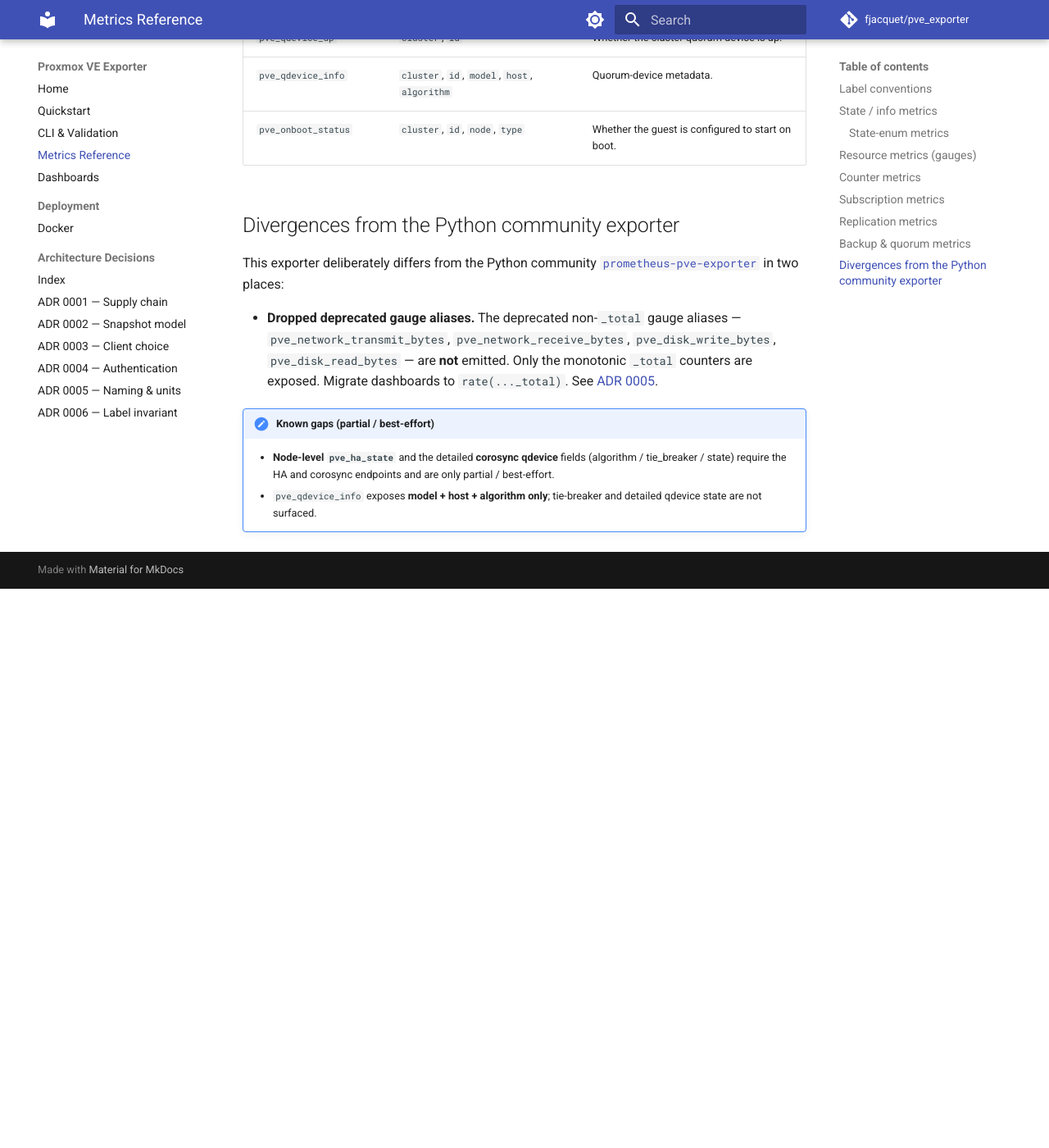
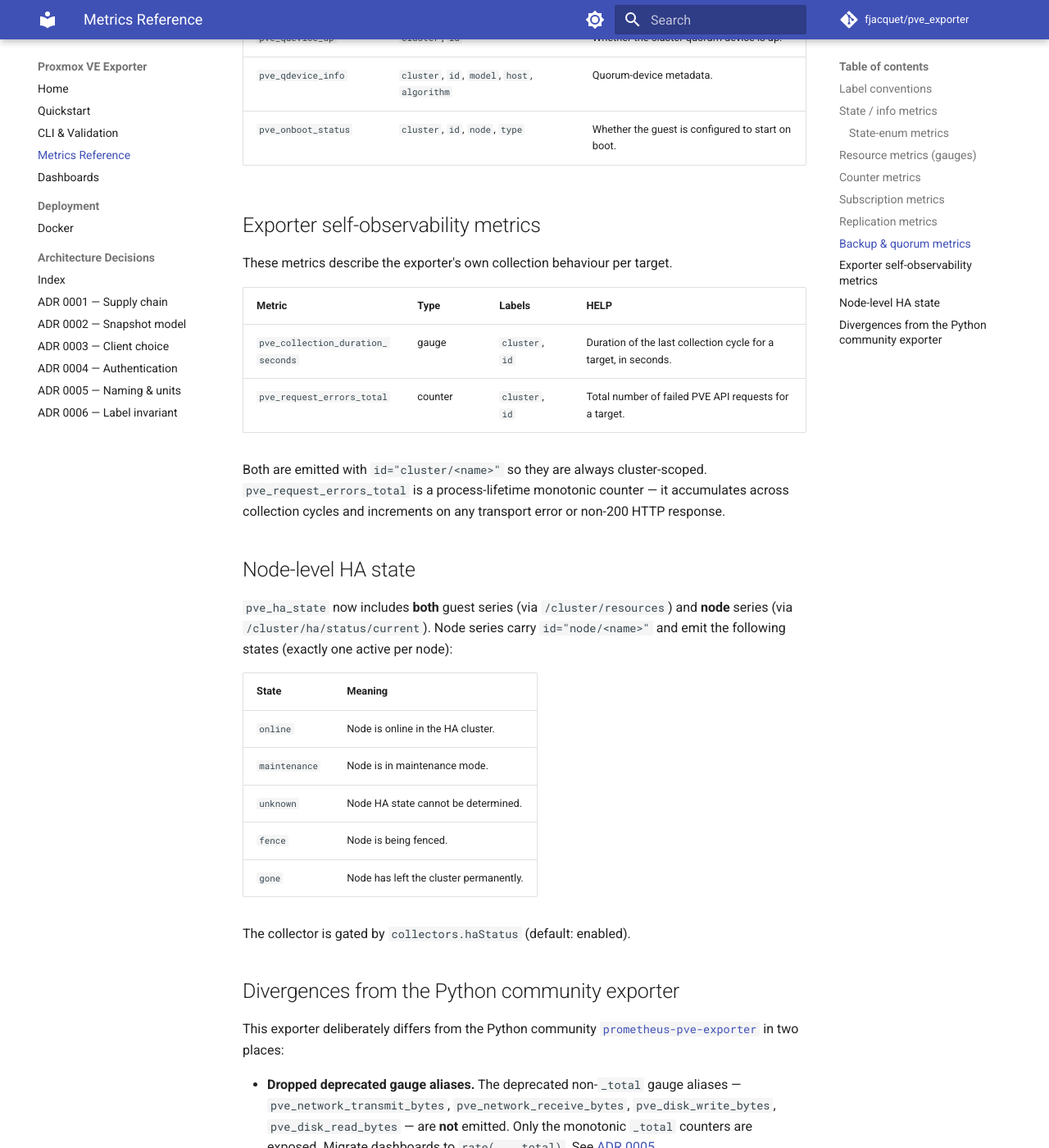
Before and after one commit to fjacquet/pve_exporter, an MkDocs documentation site: the page built from docs/metrics.md, in a window 1280 px wide and 1400 px high, scrolled down 4108 px. Shown: the whole window at 82% size. Built offline with MkDocs 1.6.1 and Material for MkDocs 9.7.7, drawn with Linux system fonts in a browser that asks for light colours; comment, search, counter and statistics services are not loaded; before the commit the page ends 4826 px from its top, so only the background shows below that; some of the changed text lies outside the part shown.

Commit message:
docs: document new metrics and Feature-3 qdevice-state gap (ADR-0007)
- docs/metrics.md: add self-observability metrics table, node HA state table,
  and update Known gaps note to reference ADR-0007.
- docs/adr/0007-qdevice-state-gap.md: records investigation of every REST
  endpoint; concludes tie_breaker/state are corosync-only and cannot be
  surfaced without fabrication; reserves label keys for future PVE API support.

Co-Authored-By: Claude Opus 4.8 (1M context) <noreply@anthropic.com>
Claude-Session: https://claude.ai/code/session_01B55C36nj9HKNSuz4T4FhZp

```diff
--- /dev/null
+++ b/docs/adr/0007-qdevice-state-gap.md
@@ -0,0 +1,47 @@
+# ADR-0007 — QDevice tie-breaker / state fields: not available via stable REST API
+
+**Status:** Accepted
+**Date:** 2026-06-21
+
+## Context
+
+The Python community `prometheus-pve-exporter` exposes two additional fields on
+`pve_qdevice_info`:
+
+- `tie_breaker` — whether the qdevice acts as a tie-breaker vote.
+- `state` — the current qdevice connection state (e.g. `connected`, `disconnected`).
+
+These values come from **corosync quorum status** (`corosync-quorumtool -s`), not
+from the PVE REST API. The investigation checked every candidate REST endpoint:
+
+| Endpoint | Contains qdevice state? |
+| -------- | ----------------------- |
+| `GET /cluster/config/qdevice` | Model, network (host, algorithm) only — no state, no tie-breaker. |
+| `GET /cluster/ha/status/current` | HA quorum/LRM/node/service status — no qdevice connection state. |
+| `GET /cluster/status` | Node/cluster membership — no qdevice state. |
+| `GET /nodes/{node}/status` | Per-node system status — no qdevice fields. |
+
+There is no stable, documented PVE REST endpoint that surfaces qdevice `state` or
+`tie_breaker`. The data lives in the corosync layer, accessible only via the
+`corosync-quorumtool` CLI or the corosync D-Bus/IPC interface — neither of which is
+reachable from the PVE REST API.
+
+## Decision
+
+Do **not** add `tie_breaker` or `state` labels to `pve_qdevice_info`.
+
+The project's absent-not-zero invariant (ADR-0006) prohibits emitting fabricated or
+placeholder values. Adding empty-string labels would bloat the label-key set and
+mislead dashboards that pivot on these fields.
+
+If a future PVE release exposes corosync qdevice state via the REST API, this ADR
+should be revisited. The label keys `state` and `tie_breaker` are reserved for that
+future addition so existing label-key sets remain stable on upgrade.
+
+## Consequences
+
+- `pve_qdevice_info` exposes `model`, `host`, and `algorithm` only — matching the
+  data available from `GET /cluster/config/qdevice`.
+- Users who need qdevice state must query corosync directly (e.g. via node exporter
+  textfile collector running `corosync-quorumtool`).
+- The gap is documented in `docs/metrics.md` so operators know where the boundary is.
--- a/docs/metrics.md
+++ b/docs/metrics.md
@@ -111,6 +111,35 @@ Monotonic counters. Use `rate()` / `increase()` over these.
 | `pve_qdevice_info`          | `cluster`, `id`, `model`, `host`, `algorithm`  | Quorum-device metadata.                           |
 | `pve_onboot_status`         | `cluster`, `id`, `node`, `type`                | Whether the guest is configured to start on boot. |
 
+## Exporter self-observability metrics
+
+These metrics describe the exporter's own collection behaviour per target.
+
+| Metric                              | Type    | Labels          | HELP                                                              |
+| ----------------------------------- | ------- | --------------- | ----------------------------------------------------------------- |
+| `pve_collection_duration_seconds`   | gauge   | `cluster`, `id` | Duration of the last collection cycle for a target, in seconds.  |
+| `pve_request_errors_total`          | counter | `cluster`, `id` | Total number of failed PVE API requests for a target.             |
+
+Both are emitted with `id="cluster/<name>"` so they are always cluster-scoped.
+`pve_request_errors_total` is a process-lifetime monotonic counter — it accumulates
+across collection cycles and increments on any transport error or non-200 HTTP response.
+
+## Node-level HA state
+
+`pve_ha_state` now includes **both** guest series (via `/cluster/resources`) and
+**node** series (via `/cluster/ha/status/current`).  Node series carry
+`id="node/<name>"` and emit the following states (exactly one active per node):
+
+| State         | Meaning                                        |
+| ------------- | ---------------------------------------------- |
+| `online`      | Node is online in the HA cluster.              |
+| `maintenance` | Node is in maintenance mode.                   |
+| `unknown`     | Node HA state cannot be determined.            |
+| `fence`       | Node is being fenced.                          |
+| `gone`        | Node has left the cluster permanently.         |
+
+The collector is gated by `collectors.haStatus` (default: enabled).
+
 ## Divergences from the Python community exporter
 
 This exporter deliberately differs from the Python community
@@ -123,9 +152,8 @@ in two places:
   monotonic `_total` counters are exposed. Migrate dashboards to `rate(..._total)`.
   See [ADR 0005](adr/0005-naming-units.md).
 
-!!! note "Known gaps (partial / best-effort)"
-    - **Node-level `pve_ha_state`** and the detailed **corosync qdevice** fields
-      (algorithm / tie_breaker / state) require the HA and corosync endpoints and
-      are only partial / best-effort.
-    - `pve_qdevice_info` exposes **model + host + algorithm only**; tie-breaker and
-      detailed qdevice state are not surfaced.
+!!! note "Known gaps"
+    - **`pve_qdevice_info` tie-breaker / state fields** are not surfaced. The Python
+      exporter exposes these from corosync quorum status, which has no stable PVE REST
+      API equivalent. See [ADR 0007](adr/0007-qdevice-state-gap.md) for the
+      investigation outcome and rationale for not fabricating these values.
```
